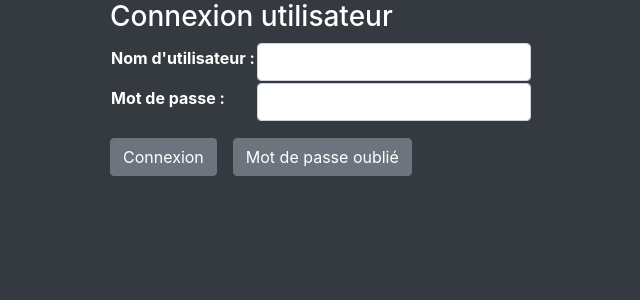
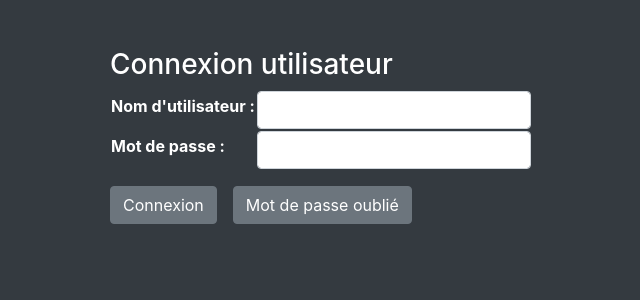
Before and after one commit to Cyril45/Raspal, a Django app: page /account/sign_in in a window 1280 px wide. Shown: the top 300 px of the page, without its empty margins (295-935 px from the left). Run offline with Django 3.2, Linux system fonts and the light colour scheme; parts of the project's set-up code (start-up, migrations or seed data) failed here and were passed over; some libraries are stand-ins or nearby versions.

Commit message:
petite modification

```diff
--- a/account/templates/account/signin.html
+++ b/account/templates/account/signin.html
@@ -1,6 +1,6 @@
 {% extends "alarme/base.html" %}
 {% block content %}
-<div class="container mx-auto" style="width: 500px;">
+<div class="container mx-auto m-5" style="width: 500px;">
     <div class="row">
         <div class="col" >
             <h3>Connexion utilisateur</h3>
```
